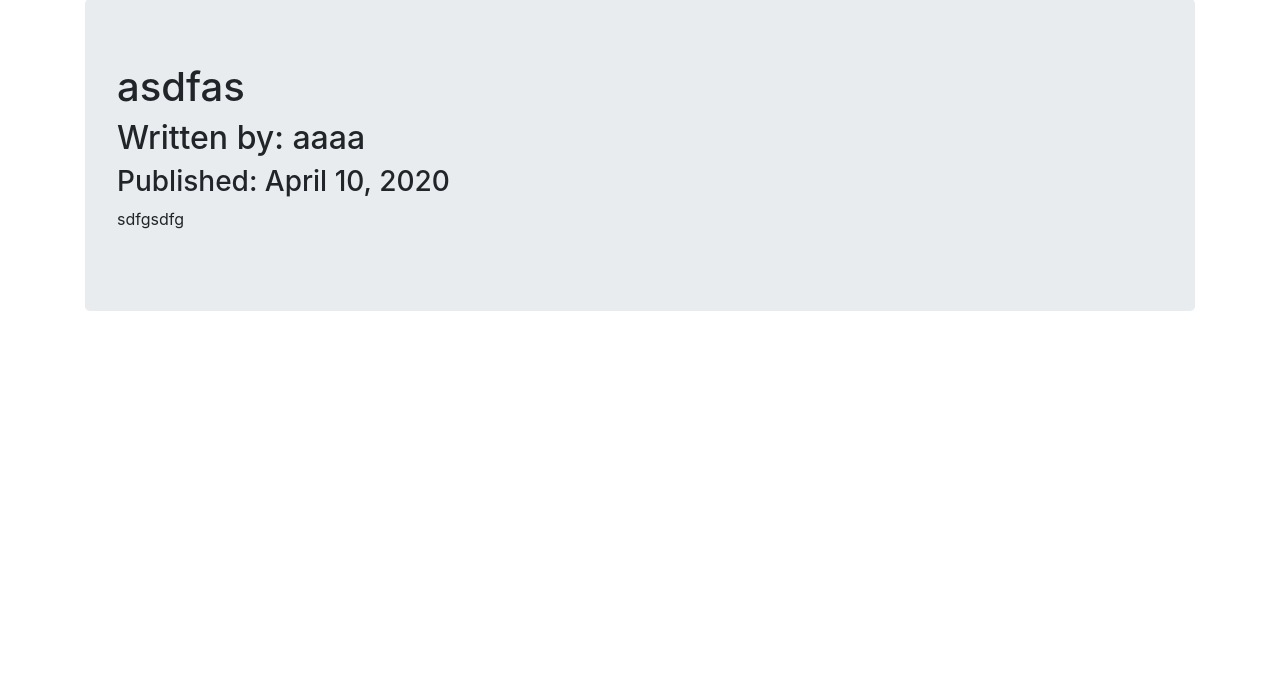
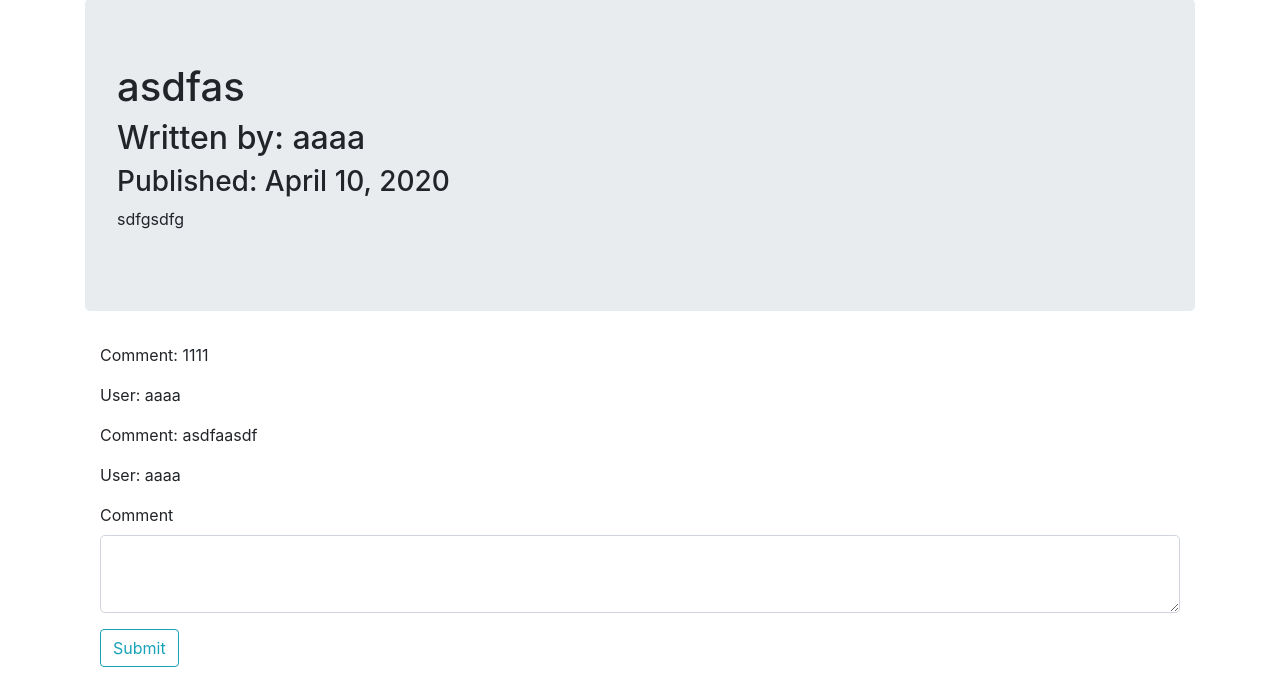
Before and after one commit to marcin-marciszewski/newsdig, a Flask app: page /1 in a window 1280 px wide. Shown: the part 217-900 px from the top of the page. Before the commit the page ends 528 px from the top, so only its background shows below. Run offline with Flask 2, Linux system fonts and the light colour scheme; data comes from the database, SQL or seed files in the repository; both versions use the stored data as it was after the commit; some libraries are stand-ins or nearby versions.

Commit message:
comments

```diff
--- a/news/models.py
+++ b/news/models.py
@@ -60,13 +60,15 @@ class Comment(db.Model):
     news_group = db.relationship(News)
 
     id = db.Column(db.Integer, primary_key=True)
+    user_name = text = db.Column(db.Text, nullable=False)
     news_id = db.Column(db.Integer, db.ForeignKey('news.id'), nullable=False)
     date = db.Column(db.DateTime, nullable=False, default=datetime.utcnow)
     text = db.Column(db.Text, nullable=False)
 
-    def __init__(self, text, news_id):
+    def __init__(self, text, news_id, user_name):
         self.text = text
         self.news_id = news_id
+        self.user_name = user_name
 
     def __repr__(self):
         return f"Comment Id: {self.id} --- Date: {self.date} --- Text: {self.text}"
--- a/news/news_group/forms.py
+++ b/news/news_group/forms.py
@@ -7,3 +7,8 @@ class NewsForm(FlaskForm):
     title = StringField('Title', validators=[DataRequired()])
     text = TextAreaField('Text', validators=[DataRequired()])
     submit = SubmitField('Submit')
+
+
+class CommentForm(FlaskForm):
+    text = TextAreaField('Comment', validators=[DataRequired()])
+    submit = SubmitField('Submit')
--- a/news/news_group/views.py
+++ b/news/news_group/views.py
@@ -1,8 +1,8 @@
 from flask import render_template, url_for, flash, request, redirect, Blueprint
 from flask_login import current_user, login_required
 from news import db
-from news.models import News
-from news.news_group.forms import NewsForm
+from news.models import News, Comment
+from news.news_group.forms import NewsForm, CommentForm
 
 news_group = Blueprint('news_group', __name__)
 
@@ -25,10 +25,24 @@ def create_news():
     return render_template('create_news.html', form=form)
 
 # view news
-@news_group.route('/<int:news_id>')
+@news_group.route('/<int:news_id>', methods=['GET', 'POST'])
 def news_view(news_id):
+    form = CommentForm()
+
+    if form.validate_on_submit():
+
+        comment = Comment(text=form.text.data, news_id=news_id,
+                          user_name=current_user.username)
+
+        db.session.add(comment)
+        db.session.commit()
+        flash('Comment Created')
+        return redirect(url_for('news_group.news_view', news_id=news_id))
+
+    comments = Comment.query.order_by(
+        Comment.date.desc())
     news_view = News.query.get_or_404(news_id)
-    return render_template('view_news.html', title=news_view.title, date=news_view.date, news=news_view)
+    return render_template('view_news.html', title=news_view.title, date=news_view.date, news=news_view, form=form, comments=comments)
 
 # update news
 @news_group.route("/<int:news_id>/update", methods=['GET', 'POST'])
--- a/news/templates/view_news.html
+++ b/news/templates/view_news.html
@@ -14,6 +14,26 @@
     {%endif%}
 </div>
 
+<div class="container">
+    {% for comment in comments %}
+    <p>Comment: {{comment.text}}</p>
+    <p>User: {{comment.user_name}}</p>
+    {% endfor %}
+</div>
+
+<div class="container">
+    <form class='form-group' method='POST'>
+        {{form.hidden_tag()}}
+
+        <div class="form-group">
+            {{form.text.label(class='form-control-label')}}
+            {{form.text(class='form-control form-control-lg')}}
+        </div>
+        <div class="form-group">
+            {{form.submit(class='btn btn-outline-info')}}
+        </div>
+    </form>
+</div>
 <div class="modal" tabindex="-1" role="dialog" id="del_modal">
     <div class="modal-dialog" role="document">
         <div class="modal-content">
--- a/news/users/views.py
+++ b/news/users/views.py
@@ -1,4 +1,3 @@
-# users/views.py
 from flask import render_template, url_for, flash, redirect, request, Blueprint
 from flask_login import login_user, current_user, logout_user, login_required
 from news import db
```
Also changed, not shown: migrations/versions/c1d2b46b7791_add_user_name_to_comment.py (renamed from migrations/versions/80d7fccab171_.py, +5 -4 lines), news/data.sqlite.
